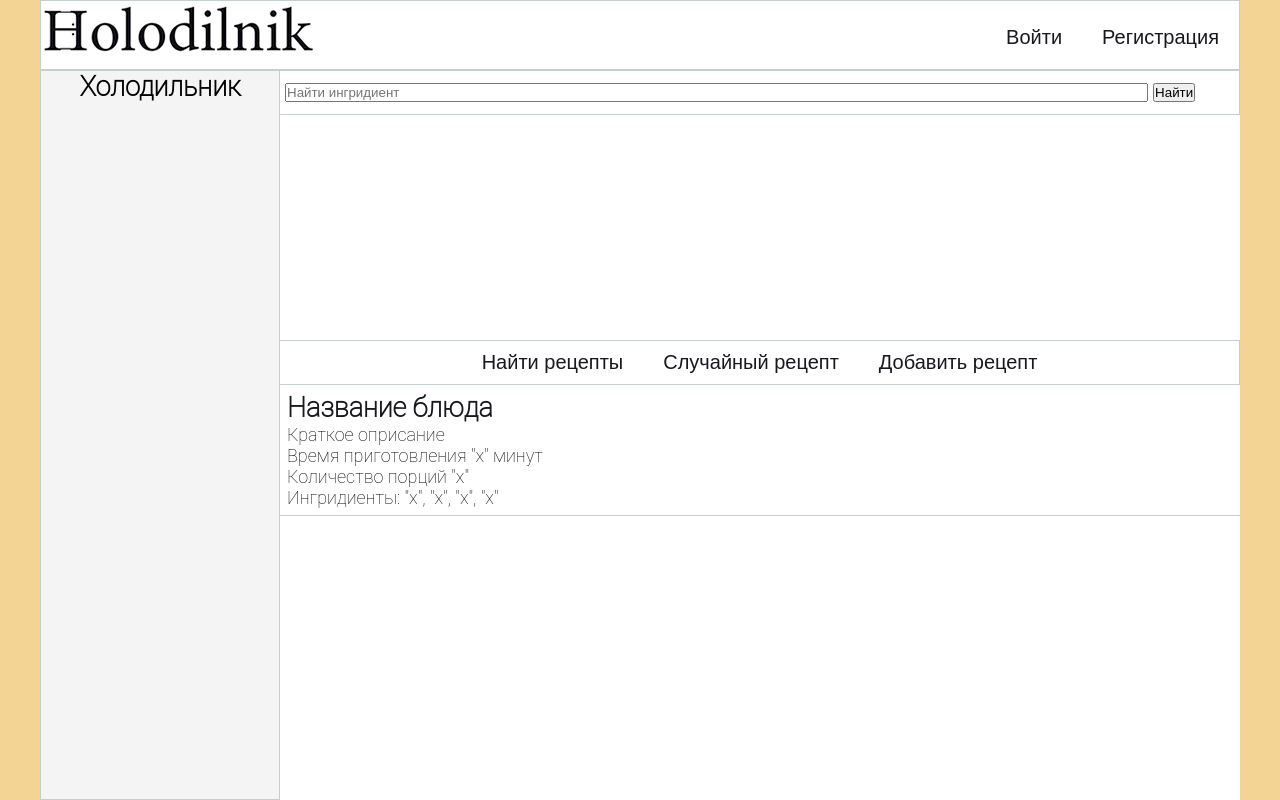
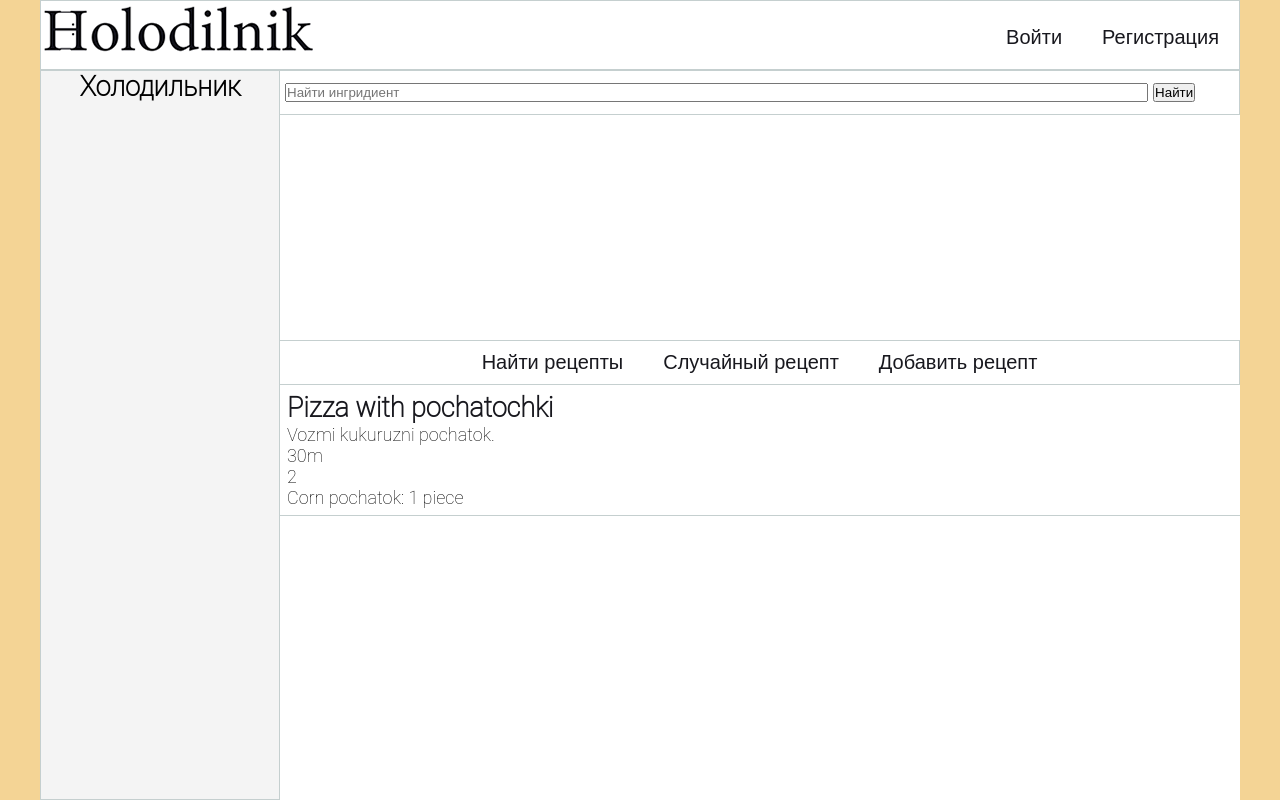
Before and after one commit to PrilipchenkoMaria/holodilnik, a React (Create React App) app: page /AllRecipes in a window 1280 px wide. Built offline with nearby package versions, Linux system fonts and the light colour scheme.

Commit message:
binding db with full recipe display

```diff
--- a/src/App.js
+++ b/src/App.js
@@ -22,7 +22,7 @@ function Layout() {
             </aside>
             <div className="Content">
                 <Switch>
-                    <Route path='/Recipe' component={Recipe}/>
+                    <Route path='/Recipe/:recipeId' component={Recipe}/>
                     <Route path='/CreateRecipe' component={CreateRecipe}/>
                     <Route path='/' component={Home}/>
                 </Switch>
--- a/src/components/Content/Recipe.js
+++ b/src/components/Content/Recipe.js
@@ -1,20 +1,49 @@
-import React from 'react';
+import React from "react";
 
 
-export function Recipe() {
-    const recipe={
-        title: 'Dish name',
-        cookingTime: 'Dish name',
-        portionsNumber: 'Dish name',
-        description: 'Dish name',
+export class Recipe extends React.Component {
+    state = {
+        recipe: null,
+        error: null,
+    };
+
+    componentDidMount() {
+        const recipeId = this.props.match.params.recipeId;
+
+        fetch(`/api/recipes/${recipeId}`)
+            .then(res => {
+                if (!res.ok) {
+                    throw new Error("Not found");
+                }
+                return res.json();
+            })
+            .then(recipe => {
+                this.setState({recipe});
+            })
+            .catch(error => {
+                this.setState({error});
+            });
     }
-    return (
-        <div className="Recipe">
-            <h2>{ recipe.title }</h2>
-            <p>{ recipe.cookingTime}</p>
-            <p>{ recipe.portionsNumber}</p>
-            <p>{ recipe.description}</p>
-        </div>
 
-    )
+    render() {
+        const {error, recipe} = this.state;
+
+        if (error) return error.message;
+        if (!recipe) return "Loading...";
+
+        return (
+            <div className="Recipe">
+                <h2>{recipe.dishName}</h2>
+                <p>{recipe.cookingTime}</p>
+                {this.renderIngredients()}
+                <p>{recipe.portionsNumber}</p>
+                <p>{recipe.description}</p>
+            </div>
+        );
+    }
+
+    renderIngredients() {
+        const {recipe} = this.state;
+        return recipe.ingredients.map(ingredient => <p>{ingredient.name}: {ingredient.amount}</p>);
+    }
 }
--- a/src/components/Content/RecipePreview.js
+++ b/src/components/Content/RecipePreview.js
@@ -2,13 +2,30 @@ import React from 'react';
 import {Link} from 'react-router-dom';
 
 export function RecipePreview() {
+    const recipe = {
+        "cookingTime": "30m",
+            "description": "A teper dlinnoe.",
+            "dishName": "Pizza with pochatochki",
+            "id": 1,
+            "ingredients": [
+            {
+                "name": "Corn pochatok",
+                "amount": "1 piece"
+            }
+        ],
+            "portionsNumber": 2,
+            "shortDescription": "Vozmi kukuruzni pochatok."
+    }
     return (
         <div className="RecipePreview">
-            <Link to="/Recipe" className="FullRecipeLink"><h2>Название блюда</h2></Link>
-            <p>Краткое оприсание</p>
-            <p>Время приготовления "х" минут</p>
-            <p>Количество порций "х"</p>
-            <p>Ингридиенты: "х", "х", "х", "х"</p>
+            <Link to="/Recipe" className="FullRecipeLink"><h2>{ recipe.dishName }</h2></Link>
+            <p>{ recipe.shortDescription }</p>
+            <p>{ recipe.cookingTime }</p>
+            <p>{ recipe.portionsNumber}</p>
+            {renderIngredients()}
         </div>
     )
+    function renderIngredients() {
+        return recipe.ingredients.map(ingredient => <p>{ingredient.name}: {ingredient.amount}</p>);
+    }
 }
```
